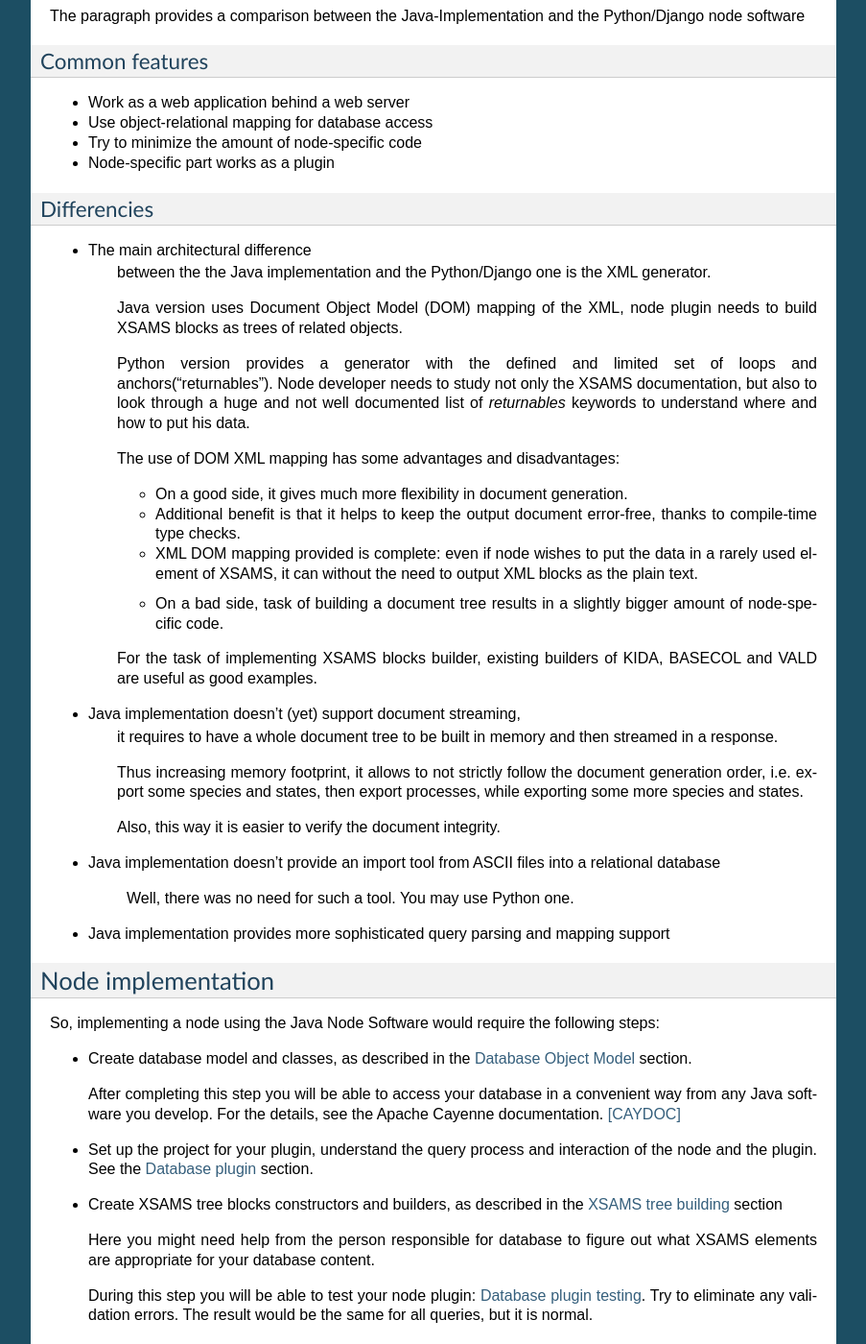
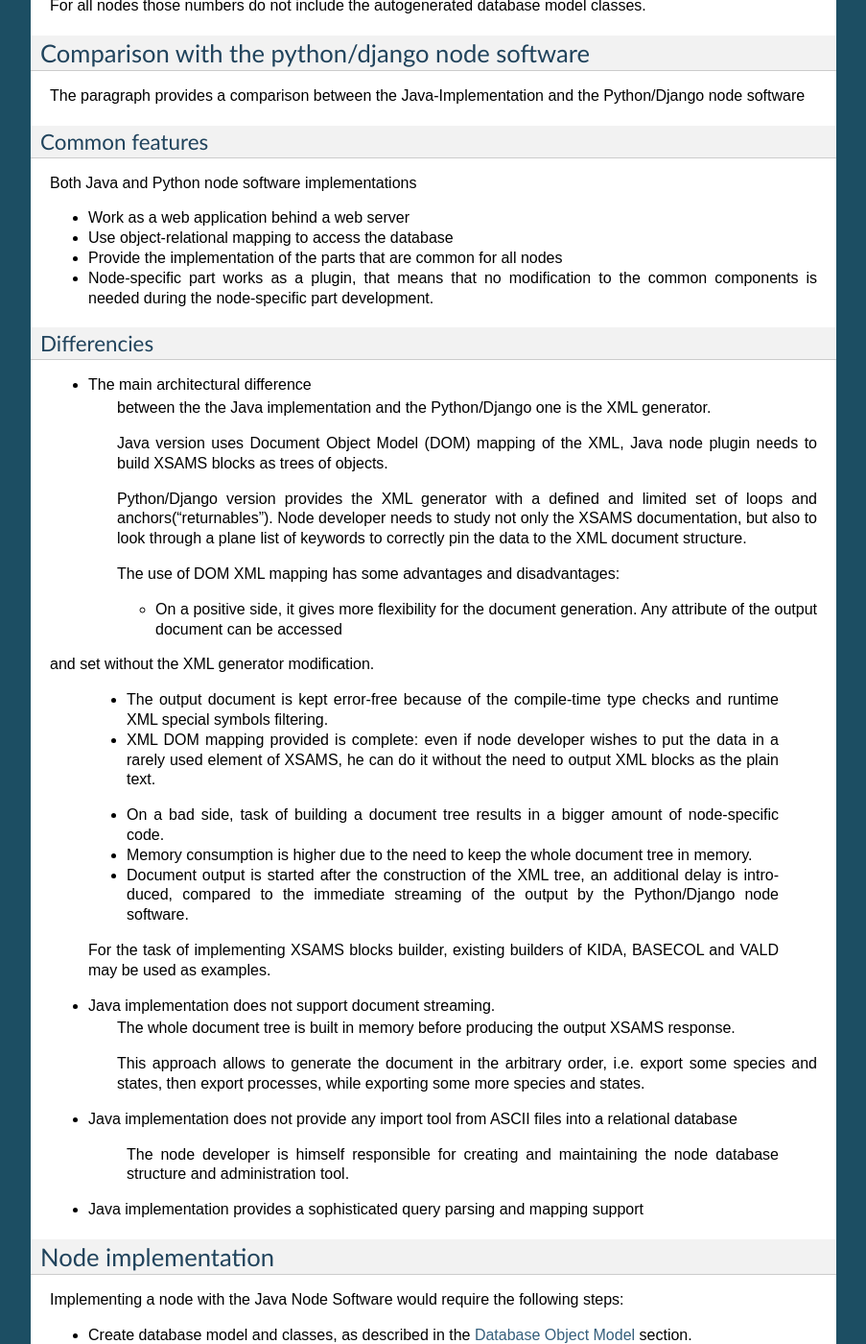
Before and after one commit to misdoro/JavaNodeSwDoc, a Sphinx documentation site: the page built from source/intro.rst, in a window 1280 px wide and 1400 px high, scrolled down 1351 px. Shown: the whole window at 96% size, without its empty margins (198-1101 px from the left). Built offline with Sphinx 7.4.7, drawn with Linux system fonts in a browser that asks for light colours; some of the changed text lies outside the part shown.

Commit message:
Start rewriting the node software documentation, look through and update the intro section

```diff
--- a/source/intro.rst
+++ b/source/intro.rst
@@ -3,38 +3,38 @@
 Introduction
 =============
 
-Creation of a separate implementation of the VAMDC-TAP node software in Java pursuied several goals:
+Java implementation of the VAMDC-TAP node software was created in parallel with the Python version to pursue several objectives:
 
-*	Multiple implementations insure that standards are complete and contain no implementation-specific elements
+*	Insure that standards are complete and contain no implementation-specific elements
 
-*	Give end-users a choice of the implementation language
+*	Give a choice of the implementation to database maintainers
 
-*	Architectural design of the XML generator based on the schema rather than on a non-hierarchical
-	keywords dictionary (as in Python/Django node software - see below the :ref:`diff` section)
+*	Employ the schema-based DOM XML generator to ensure the document validity.
+	It presents an alternative approach to the keywords dictionary as used in Python/Django node software - see below the :ref:`diff` section
 
 
 Used software
 -----------------------------------------------
 
-The following open-source libraries were used as Java node software components:
+The following open-source libraries and components are used:
 
-* JAXB RI for XML schema mapping and document output
+* JAXB Reference Implementation (RI) for XML schema mapping and XSAMS document output
 
 * Apache Cayenne ORM framework for database access
 
-* MySQL database (any relational database can be used)
+* MySQL database (any relational database can be used via Apache Cayenne)
 
-* ANTLR generated query parser with slightly modified SQLite syntax
+* ANTLR generated query parser with slightly modified SQLite syntax to transform the incoming query into the tree of objects
 
-* Oracle Jersey JAX-RS implementation
+* Oracle Jersey JAX-RS implementation to support the VAMDC-TAP webservice interfaces
 
-* Apache Tomcat application server
+* Apache Tomcat application server to run the Java VAMDC-TAP web application
 
 
 VAMDC common components
 -----------------------------------------------
 
-Following components, developed within the VAMDC project are part of Java VAMDC node software implementation.
+Additional libraries were developed within the VAMDC project are part of Java VAMDC-TAP node software.
 
 * Dictionaries of standard keywords,
 	used in a query;
@@ -56,26 +56,26 @@
 Node-specific components
 -----------------------------
 
-In Java node software each node installation requires creating two code blocks:
+In Java node software each node installation requires creating two libraries:
 
-#. Database mapping classes with Apache Cayenne.
-	This task is well described in Cayenne documentation [CAYDOC]_ . Fancy graphical tool is provided.
+#. Database Access Objects using Apache Cayenne.
+	This task is well described in the Apache Cayenne documentation [CAYDOC]_ . A fancy graphical tool is provided.
 
 #. Node plugin,
-	responsible for query translation into internal queries
-	and building appropriate XSAMS tree from the database access objects,
-	fetched using mapped queries.
+	A piece of software that implements the node plugin interfaces and integrates with Java VAMDC Node Software application.
+	Node plugin is responsible for a query translation into the database-specific queries and for building the appropriate XSAMS tree
+	from the fetched database access objects.
 
 
 This document is dedicated mostly to describe how to implement and deploy a node plugin.
 
-For the rough estimation of the required amount of node-specific code, following numbers should be considered:
+For the approximate estimation of the required amount of node-specific code, the following numbers should be considered:
 
 *	BASECOL node plugin - total of ~1600 lines of code;
 
 *	KIDA node plugin - total of ~1500 lines of code;
 
-For all nodes those numbers do not include the autogenerated database model size.
+For all nodes those numbers do not include the autogenerated database model classes.
 
 Comparison with the python/django node software
 ----------------------------------------------------
@@ -86,13 +86,15 @@
 Common features
 ++++++++++++++++++
 
+Both Java and Python node software implementations
+
 * Work as a web application behind a web server
 
-* Use object-relational mapping for database access
+* Use object-relational mapping to access the database
 
-* Try to minimize the amount of node-specific code
+* Provide the implementation of the parts that are common for all nodes
 
-* Node-specific part works as a plugin
+* Node-specific part works as a plugin, that means that no modification to the common components is needed during the node-specific part development.
 
 .. _diff:
 
@@ -102,54 +104,53 @@
 * The main architectural difference
 	between the the Java implementation and the Python/Django one is the XML generator.
 
-	Java version uses Document Object Model (DOM) mapping of the XML, node plugin needs to build XSAMS blocks
-	as trees of related objects.
+	Java version uses Document Object Model (DOM) mapping of the XML, Java node plugin needs to build XSAMS blocks
+	as trees of objects.
 
-	Python version provides a generator with the defined and limited set of loops and anchors("returnables").
-	Node developer needs to study not only the XSAMS documentation, but also to look through
-	a huge and not well documented list of *returnables* keywords
-	to understand where and how to put his data.
+	Python/Django version provides the XML generator with a defined and limited set of loops and anchors("returnables").
+	Node developer needs to study not only the XSAMS documentation, but also to look through a plane list of keywords to correctly pin the data
+	to the XML document structure.
 
 
 	The use of DOM XML mapping has some advantages and disadvantages:
 
+	+	On a positive side, it gives more flexibility for the document generation. Any attribute of the output document can be accessed
+and set without the XML generator modification.
 
-	+	On a good side, it gives much more flexibility in document generation.
+	+	The output document is kept error-free because of the compile-time type checks and runtime XML special symbols filtering.
 
-	+	Additional benefit is that it helps to keep the output document error-free,
-		thanks to compile-time type checks.
+	+	XML DOM mapping provided is complete: even if node developer wishes to put the data in
+		a rarely used element of XSAMS, he can do it without the need to output XML blocks as the plain text.
 
-	+	XML DOM mapping provided is complete: even if node wishes to put the data in
-		a rarely used element of XSAMS,
-		it can without the need to output XML blocks as the plain text.
+	-	On a bad side, task of building a document tree results in a bigger amount of node-specific code.
 
-	-	On a bad side, task of building a document tree results in a
-		slightly bigger amount of node-specific code.
+	-	Memory consumption is higher due to the need to keep the whole document tree in memory.
+
+	-	Document output is started after the construction of the XML tree, an additional delay is introduced, compared to the immediate streaming
+		of the output by the Python/Django node software.
 
 
-	For the task of implementing XSAMS blocks builder, existing builders of KIDA, BASECOL and VALD are
-	useful as good examples.
+	For the task of implementing XSAMS blocks builder, existing builders of KIDA, BASECOL and VALD may be used as examples.
 
 
-* Java implementation doesn't (yet) support document streaming,
-	it requires to have a whole document tree to be built in memory
-	and then streamed in a response.
+* Java implementation does not support document streaming.
+	The whole document tree is built in memory before producing the output XSAMS response.
 
-	Thus increasing memory footprint, it allows to not strictly follow the document generation order,
+	This approach allows to generate the document in the arbitrary order,
 	i.e. export some species and states, then export processes, while exporting some more species and states.
 
-	Also, this way it is easier to verify the document integrity.
 
-* Java implementation doesn't provide an import tool from ASCII files into a relational database
+* Java implementation does not provide any import tool from ASCII files into a relational database
 
-	Well, there was no need for such a tool. You may use Python one.
+	The node developer is himself responsible for creating and maintaining the node database structure and administration tool.
 
-* Java implementation provides more sophisticated query parsing and mapping support
+* Java implementation provides a sophisticated query parsing and mapping support
+
 
 Node implementation
 ---------------------
 
-So, implementing a node using the Java Node Software would require the following steps:
+Implementing a node with the Java Node Software would require the following steps:
 
 *	Create database model and classes, as described in the :ref:`datamodel` section.
 
```
Also changed, not shown: other parts of source/intro.rst (+1 -1 lines).
